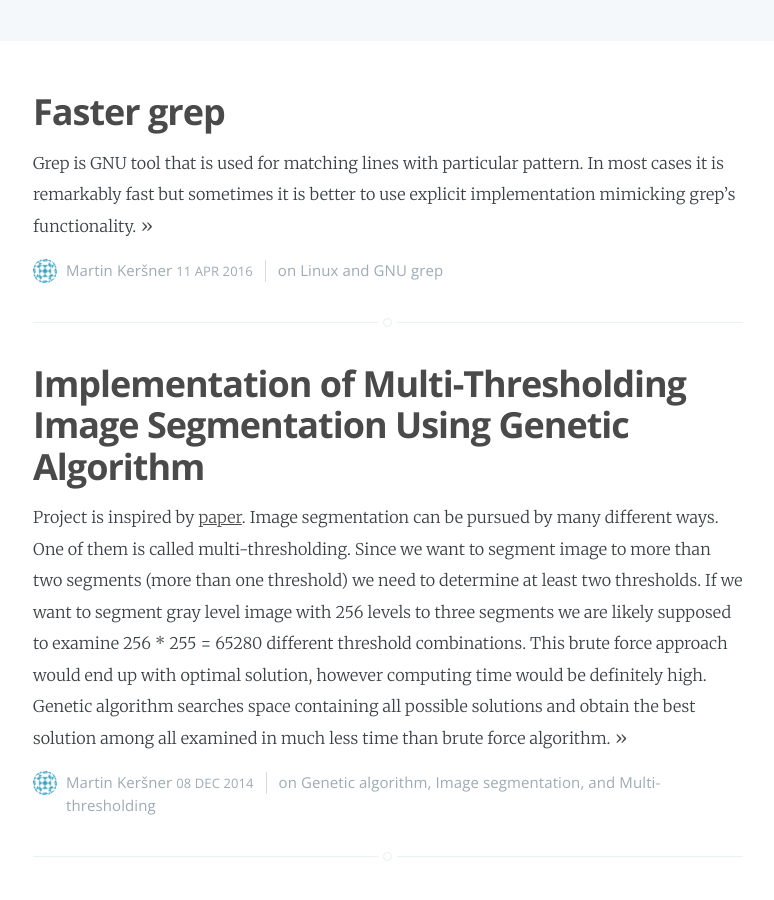
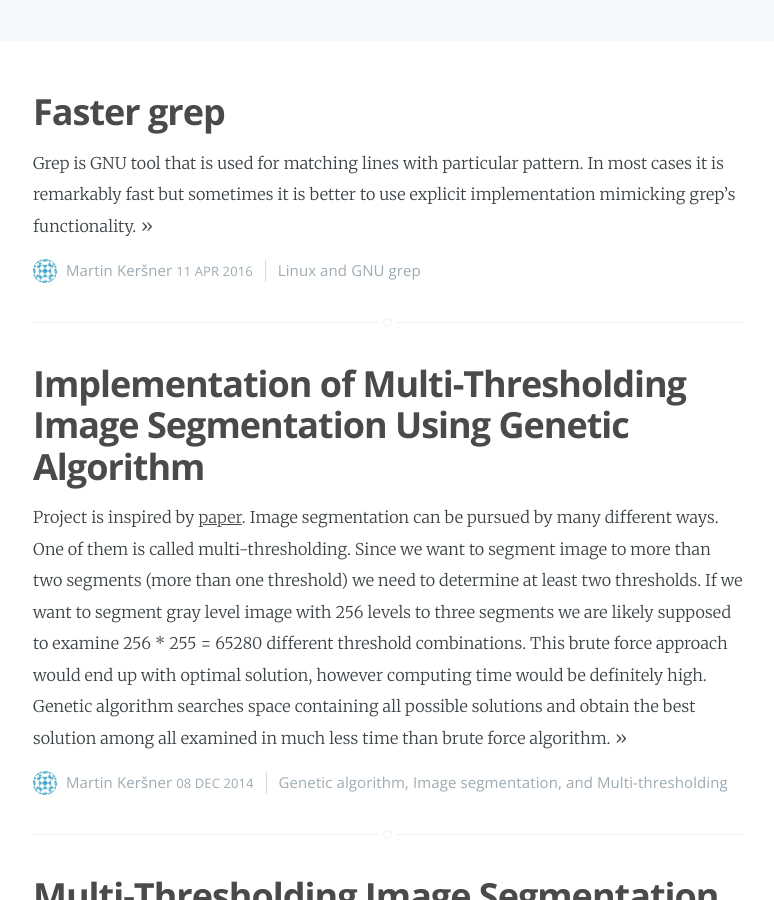
Before and after one commit to martinkersner/martinkersner.github.io, a Jekyll site: the page built from index.html, in a window 1280 px wide and 900 px high, scrolled down 319 px. Shown: the whole window, without its empty margins (252-1026 px from the left). Built offline with Jekyll 4.4.1, drawn with Linux system fonts in a browser that asks for light colours; the list of posts is cut into pages by our own code; some of the changed text lies outside the part shown.

Commit message:
removed prepend on before tags

```diff
--- a/_layouts/post.html
+++ b/_layouts/post.html
@@ -21,7 +21,7 @@ post_class: post-template
             <section class="post-meta">
                 <time class="post-date" datetime="{{ page.date | date:"%Y-%m-%d" }}">{{ page.date | date_to_string }}</time>
                 {% if page.categories.size > 0 %}
-                    {{ page.categories | array_to_sentence_string | prepend: 'on ' }}
+                    {{ page.categories | array_to_sentence_string }}
                 {% endif %}
             </section>
         </header>
@@ -39,7 +39,7 @@ post_class: post-template
         <!-- <span class="post-meta">
             <time datetime="{{ page.date | date:"%Y-%m-%d" }}">{{ page.date | date_to_string }}</time>
             {% if page.categories.size > 0 %}
-                {{ page.categories | array_to_sentence_string | prepend: 'on ' }}
+                {{ page.categories | array_to_sentence_string }
             {% endif %}
         </span> -->
 
--- a/index.html
+++ b/index.html
@@ -50,7 +50,7 @@ about: 'about.html'
                 {{ post.date | date_to_string }}
             </time>
             {% if post.categories.size > 0 %}
-                {{ post.categories | array_to_sentence_string | prepend: 'on ' }}
+                {{ post.categories | array_to_sentence_string }}
             {% endif %}
         </footer>
     </article>
```
